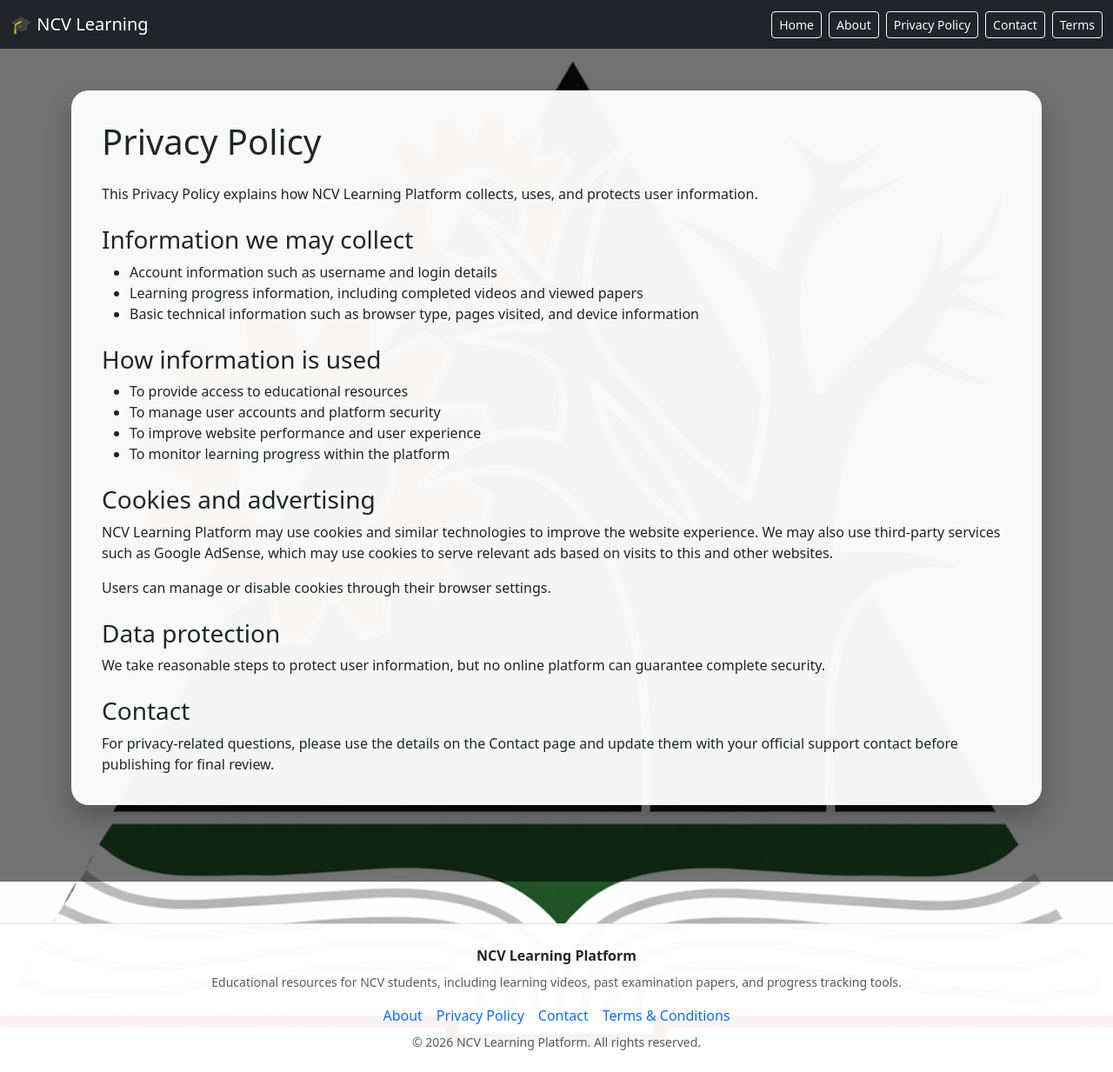
After one commit to J-Codes24/ncv-learning-platform, a Django app: page /privacy-policy/ in a window 1280 px wide. The commit adds this page. Shown: the whole page at 87% size. Run offline with Django 5.2, Linux system fonts and the light colour scheme.

Commit message:
add privacy policy, about, contact, terms and adsense pages

```diff
--- a/config/urls.py
+++ b/config/urls.py
@@ -2,8 +2,10 @@ from django.conf import settings
 from django.conf.urls.static import static
 from django.contrib import admin
 from django.urls import include, path
+from django.views.generic import RedirectView
 
 urlpatterns = [
+    path("ads.txt", RedirectView.as_view(url=settings.STATIC_URL + "ads.txt", permanent=True)),
     path("admin/", admin.site.urls),
     path("", include("core.urls")),
     path("accounts/", include("django.contrib.auth.urls")),
--- a/core/templates/core/dashboard.html
+++ b/core/templates/core/dashboard.html
@@ -6,6 +6,8 @@
     <meta name="viewport" content="width=device-width, initial-scale=1.0">
     <title>Dashboard - NCV Learning</title>
     <link href="https://cdn.jsdelivr.net/npm/bootstrap@5.3.0/dist/css/bootstrap.min.css" rel="stylesheet">
+    <meta name="google-adsense-account" content="ca-pub-1066044704966443">
+    <script async src="https://pagead2.googlesyndication.com/pagead/js/adsbygoogle.js?client=ca-pub-1066044704966443" crossorigin="anonymous"></script>
     <style>
         body {
             background-image: url("{% static 'images/ncv-learning-image.png' %}");
@@ -156,5 +158,6 @@
         </div>
     </div>
 </div>
+{% include "core/footer.html" %}
 </body>
 </html>
--- /dev/null
+++ b/core/templates/core/footer.html
@@ -0,0 +1,13 @@
+<footer class="mt-5 py-4 border-top">
+    <div class="container text-center">
+        <p class="mb-2 fw-semibold">NCV Learning Platform</p>
+        <p class="text-muted small mb-3">Educational resources for NCV students, including learning videos, past examination papers, and progress tracking tools.</p>
+        <div class="d-flex justify-content-center flex-wrap gap-3 mb-2">
+            <a href="{% url 'about' %}" class="text-decoration-none">About</a>
+            <a href="{% url 'privacy_policy' %}" class="text-decoration-none">Privacy Policy</a>
+            <a href="{% url 'contact' %}" class="text-decoration-none">Contact</a>
+            <a href="{% url 'terms' %}" class="text-decoration-none">Terms &amp; Conditions</a>
+        </div>
+        <p class="text-muted small mb-0">© 2026 NCV Learning Platform. All rights reserved.</p>
+    </div>
+</footer>
--- a/core/templates/core/login.html
+++ b/core/templates/core/login.html
@@ -6,6 +6,8 @@
     <meta name="viewport" content="width=device-width, initial-scale=1.0">
     <title>Login - NCV Learning</title>
     <link href="https://cdn.jsdelivr.net/npm/bootstrap@5.3.0/dist/css/bootstrap.min.css" rel="stylesheet">
+    <meta name="google-adsense-account" content="ca-pub-1066044704966443">
+    <script async src="https://pagead2.googlesyndication.com/pagead/js/adsbygoogle.js?client=ca-pub-1066044704966443" crossorigin="anonymous"></script>
     <style>
         body {
             background-image: url("{% static 'images/ncv-learning-image.png' %}");
@@ -50,5 +52,6 @@
         </p>
     </div>
 </div>
+{% include "core/footer.html" %}
 </body>
 </html>
--- a/core/templates/core/past_papers_by_subject.html
+++ b/core/templates/core/past_papers_by_subject.html
@@ -6,6 +6,8 @@
     <meta name="viewport" content="width=device-width, initial-scale=1.0">
     <title>{{ subject.name }} Past Papers - NCV Learning</title>
     <link href="https://cdn.jsdelivr.net/npm/bootstrap@5.3.0/dist/css/bootstrap.min.css" rel="stylesheet">
+    <meta name="google-adsense-account" content="ca-pub-1066044704966443">
+    <script async src="https://pagead2.googlesyndication.com/pagead/js/adsbygoogle.js?client=ca-pub-1066044704966443" crossorigin="anonymous"></script>
     <style>
         body {
             background-image: url("{% static 'images/ncv-learning-image.png' %}");
@@ -116,5 +118,6 @@
         </div>
     </div>
 </div>
+{% include "core/footer.html" %}
 </body>
 </html>
--- /dev/null
+++ b/core/templates/core/privacy_policy.html
@@ -0,0 +1,76 @@
+{% load static %}
+<!DOCTYPE html>
+<html lang="en">
+<head>
+    <meta charset="UTF-8">
+    <meta name="viewport" content="width=device-width, initial-scale=1.0">
+    <meta name="google-adsense-account" content="ca-pub-1066044704966443">
+    <link href="https://cdn.jsdelivr.net/npm/bootstrap@5.3.0/dist/css/bootstrap.min.css" rel="stylesheet">
+    <script async src="https://pagead2.googlesyndication.com/pagead/js/adsbygoogle.js?client=ca-pub-1066044704966443" crossorigin="anonymous"></script>
+    <style>
+        body {
+            background-image: url("{% static 'images/ncv-learning-image.png' %}");
+            background-size: cover;
+            background-position: center;
+            background-repeat: no-repeat;
+            background-attachment: fixed;
+            min-height: 100vh;
+        }
+        .page-overlay {
+            background: rgba(0,0,0,0.55);
+            min-height: 100vh;
+            padding-bottom: 40px;
+        }
+        .content-box {
+            background: rgba(255,255,255,0.96);
+            border-radius: 20px;
+            padding: 35px;
+            box-shadow: 0 15px 30px rgba(0,0,0,0.25);
+        }
+        footer { background: rgba(255,255,255,0.95); }
+    </style>
+</head>
+<body>
+<div class="page-overlay">
+    <nav class="navbar navbar-expand-lg navbar-dark bg-dark">
+        <div class="container-fluid">
+            <a class="navbar-brand" href="{% url 'home' %}">🎓 NCV Learning</a>
+            <div class="d-flex gap-2 flex-wrap">
+                <a href="{% url 'home' %}" class="btn btn-outline-light btn-sm">Home</a>
+                <a href="{% url 'about' %}" class="btn btn-outline-light btn-sm">About</a>
+                <a href="{% url 'privacy_policy' %}" class="btn btn-outline-light btn-sm">Privacy Policy</a>
+                <a href="{% url 'contact' %}" class="btn btn-outline-light btn-sm">Contact</a>
+                <a href="{% url 'terms' %}" class="btn btn-outline-light btn-sm">Terms</a>
+            </div>
+        </div>
+    </nav>
+    <div class="container py-5">
+        <div class="content-box">
+            <h1 class="mb-4">Privacy Policy</h1>
+            <p>This Privacy Policy explains how NCV Learning Platform collects, uses, and protects user information.</p>
+            <h3 class="mt-4">Information we may collect</h3>
+            <ul>
+                <li>Account information such as username and login details</li>
+                <li>Learning progress information, including completed videos and viewed papers</li>
+                <li>Basic technical information such as browser type, pages visited, and device information</li>
+            </ul>
+            <h3 class="mt-4">How information is used</h3>
+            <ul>
+                <li>To provide access to educational resources</li>
+                <li>To manage user accounts and platform security</li>
+                <li>To improve website performance and user experience</li>
+                <li>To monitor learning progress within the platform</li>
+            </ul>
+            <h3 class="mt-4">Cookies and advertising</h3>
+            <p>NCV Learning Platform may use cookies and similar technologies to improve the website experience. We may also use third-party services such as Google AdSense, which may use cookies to serve relevant ads based on visits to this and other websites.</p>
+            <p>Users can manage or disable cookies through their browser settings.</p>
+            <h3 class="mt-4">Data protection</h3>
+            <p>We take reasonable steps to protect user information, but no online platform can guarantee complete security.</p>
+            <h3 class="mt-4">Contact</h3>
+            <p class="mb-0">For privacy-related questions, please use the details on the Contact page and update them with your official support contact before publishing for final review.</p>
+        </div>
+    </div>
+</div>
+{% include "core/footer.html" %}
+</body>
+</html>
--- a/core/templates/core/register.html
+++ b/core/templates/core/register.html
@@ -6,6 +6,8 @@
     <meta name="viewport" content="width=device-width, initial-scale=1.0">
     <title>Register - NCV Learning</title>
     <link href="https://cdn.jsdelivr.net/npm/bootstrap@5.3.0/dist/css/bootstrap.min.css" rel="stylesheet">
+    <meta name="google-adsense-account" content="ca-pub-1066044704966443">
+    <script async src="https://pagead2.googlesyndication.com/pagead/js/adsbygoogle.js?client=ca-pub-1066044704966443" crossorigin="anonymous"></script>
     <style>
         body {
             background-image: url("{% static 'images/ncv-learning-image.png' %}");
@@ -50,5 +52,6 @@
         </p>
     </div>
 </div>
+{% include "core/footer.html" %}
 </body>
 </html>
--- a/core/templates/core/subject_detail.html
+++ b/core/templates/core/subject_detail.html
@@ -6,6 +6,8 @@
     <meta name="viewport" content="width=device-width, initial-scale=1.0">
     <title>{{ subject.name }} - NCV Learning</title>
     <link href="https://cdn.jsdelivr.net/npm/bootstrap@5.3.0/dist/css/bootstrap.min.css" rel="stylesheet">
+    <meta name="google-adsense-account" content="ca-pub-1066044704966443">
+    <script async src="https://pagead2.googlesyndication.com/pagead/js/adsbygoogle.js?client=ca-pub-1066044704966443" crossorigin="anonymous"></script>
     <style>
         body {
             background-image: url("{% static 'images/ncv-learning-image.png' %}");
@@ -84,5 +86,6 @@
         </div>
     </div>
 </div>
+{% include "core/footer.html" %}
 </body>
 </html>
--- a/core/templates/core/videos_by_subject.html
+++ b/core/templates/core/videos_by_subject.html
@@ -6,6 +6,8 @@
     <meta name="viewport" content="width=device-width, initial-scale=1.0">
     <title>{{ subject.name }} Videos - NCV Learning</title>
     <link href="https://cdn.jsdelivr.net/npm/bootstrap@5.3.0/dist/css/bootstrap.min.css" rel="stylesheet">
+    <meta name="google-adsense-account" content="ca-pub-1066044704966443">
+    <script async src="https://pagead2.googlesyndication.com/pagead/js/adsbygoogle.js?client=ca-pub-1066044704966443" crossorigin="anonymous"></script>
     <style>
         body {
             background-image: url("{% static 'images/ncv-learning-image.png' %}");
@@ -136,5 +138,6 @@
         </div>
     </div>
 </div>
+{% include "core/footer.html" %}
 </body>
 </html>
--- a/core/templates/registration/login.html
+++ b/core/templates/registration/login.html
@@ -9,6 +9,8 @@
 <title>Login - NCV Learning</title>
 
 <link href="https://cdn.jsdelivr.net/npm/bootstrap@5.3.0/dist/css/bootstrap.min.css" rel="stylesheet">
+    <meta name="google-adsense-account" content="ca-pub-1066044704966443">
+    <script async src="https://pagead2.googlesyndication.com/pagead/js/adsbygoogle.js?client=ca-pub-1066044704966443" crossorigin="anonymous"></script>
 
 <style>
 body{
@@ -74,5 +76,6 @@ Invalid username or password
 
 </div>
 
+{% include "core/footer.html" %}
 </body>
 </html>
--- a/core/urls.py
+++ b/core/urls.py
@@ -4,6 +4,10 @@ from . import views
 urlpatterns = [
     path('', views.home, name='home'),
     path('register/', views.register, name='register'),
+    path('about/', views.about, name='about'),
+    path('privacy-policy/', views.privacy_policy, name='privacy_policy'),
+    path('contact/', views.contact, name='contact'),
+    path('terms-and-conditions/', views.terms, name='terms'),
     path('dashboard/', views.dashboard, name='dashboard'),
     path('subject/<int:subject_id>/', views.subject_detail, name='subject_detail'),
     path('subject/<int:subject_id>/videos/', views.videos_by_subject, name='videos_by_subject'),
--- a/core/views.py
+++ b/core/views.py
@@ -85,6 +85,22 @@ def past_papers_by_subject(request, subject_id):
             "viewed_paper_ids": viewed_paper_ids,
         },
     )
+
+
+def about(request):
+    return render(request, "core/about.html")
+
+
+def privacy_policy(request):
+    return render(request, "core/privacy_policy.html")
+
+
+def contact(request):
+    return render(request, "core/contact.html")
+
+
+def terms(request):
+    return render(request, "core/terms.html")
 
 
 def register(request):
--- /dev/null
+++ b/static/ads.txt
@@ -0,0 +1 @@
+google.com, pub-1066044704966443, DIRECT, f08c47fec0942fa0
```
Also changed, not shown: core/templates/core/about.html (added, +65 -0 lines), core/templates/core/contact.html (added, +77 -0 lines), core/templates/core/index.html (+27 -40 lines), core/templates/core/terms.html (added, +73 -0 lines).
